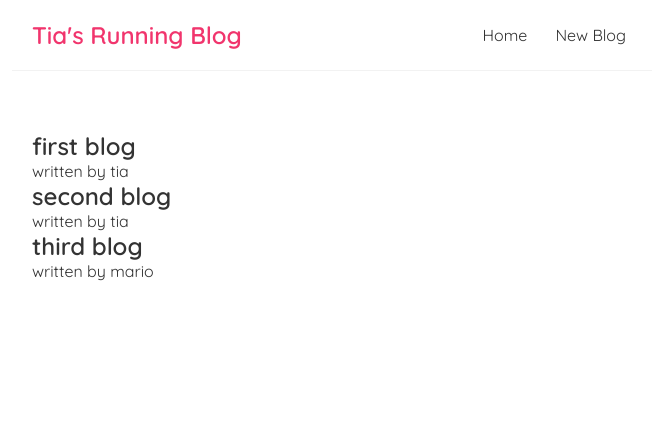
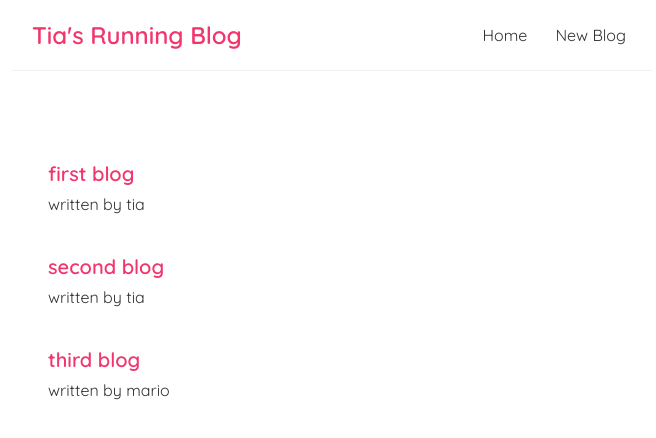
Before and after one commit to tiafields/RunningBlog, a React (Create React App) app: page / in a window 1280 px wide. Shown: the top 438 px of the page, without its empty margins (308-964 px from the left). Built offline with nearby package versions, Linux system fonts and the light colour scheme.

Commit message:
updating blog-preview styles in index.css

```diff
--- a/src/index.css
+++ b/src/index.css
@@ -41,3 +41,20 @@
 }
 
 /* blog preview  */
+
+.blog-preview {
+  padding: 10px 16px;
+  margin: 20px 0;
+  border-bottom: 1px solig #fafafa;
+}
+
+.blog-preview:hover {
+  box-shadow: 1px 3px 5px rgba(0,0,0,0.1);
+}
+
+.blog-preview h2 {
+  font-size: 20px;
+  color: #f1356d;
+  margin-bottom: 8px;
+
+}
```
